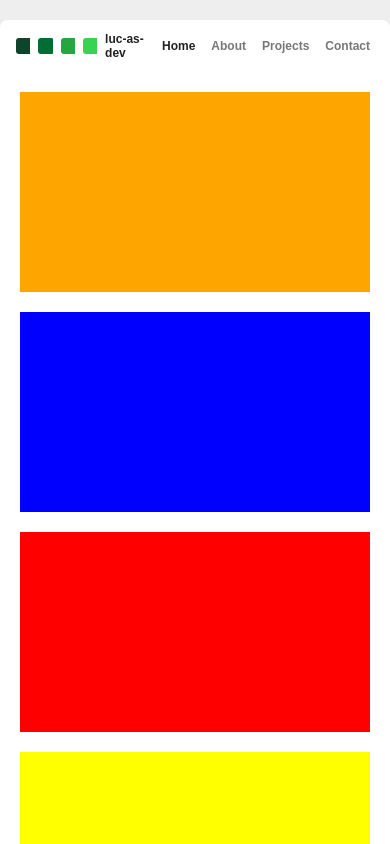
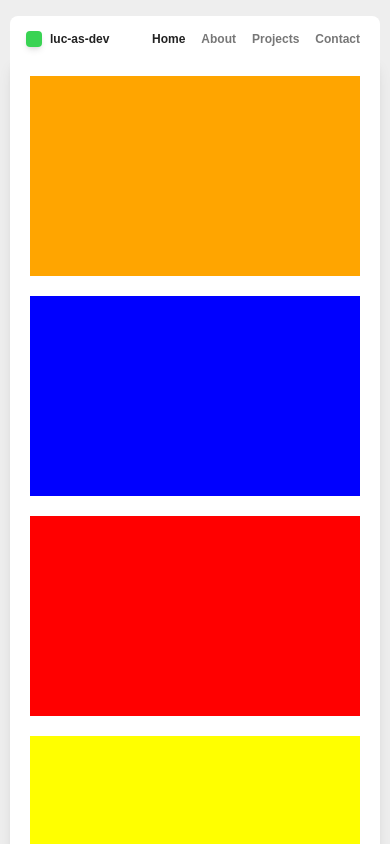
Before and after one commit to luc-as-dev/portfolio-react, a React (Vite) app in the folder client/: page / in a window 390 px wide. Shown: the top 844 px of the page. Built offline with nearby package versions, Linux system fonts and the light colour scheme.

Commit message:
added media query

```diff
--- a/client/src/App.scss
+++ b/client/src/App.scss
@@ -10,3 +10,9 @@
     border-radius: 0 0 8px 8px;
   }
 }
+
+@media (max-width: 1064px) {
+ .app {
+    margin: 10px;
+  }
+}
--- a/client/src/components/Navbar/Navbar.scss
+++ b/client/src/components/Navbar/Navbar.scss
@@ -29,17 +29,22 @@
         width: 16px;
         border-radius: 4px;
 
-        &.one {
+        &-fill {
+          width: 16px;
+          height: 16px;
+
+          &.nr1 {
             fill: #0e4429;
           }
-        &.two {
+          &.nr2 {
             fill: #006d32;
           }
-        &.three {
+          &.nr3 {
             fill: #26a641;
           }
-        &.four {
+          &.nr4 {
             fill: #39d353;
+          }
         }
       }
 
@@ -82,3 +87,17 @@
     height: calc(var(--navbar-top) + 10px);
   }
 }
+
+@media (max-width: 440px) {
+ .navbar {
+    &-inner {
+      &-logo {
+        &-symbol {
+          &.nr1, &.nr2, &.nr3{
+            display: none;
+          }
+        }
+      }
+    }
+  }
+}
--- a/client/src/components/Navbar/Navbar.tsx
+++ b/client/src/components/Navbar/Navbar.tsx
@@ -7,41 +7,17 @@ export default function Navbar({}: Props) {
     <div className="navbar">
       <div className="navbar-inner">
         <a className="navbar-inner-logo" href="https://github.com/luc-as-dev">
-          <svg width="16" height="16">
-            <rect
-              width="16"
-              height="16"
-              rx="3"
-              ry="3"
-              className="navbar-inner-logo-symbol one"
-            ></rect>
+          <svg className="navbar-inner-logo-symbol nr1">
+            <rect className="navbar-inner-logo-symbol-fill nr1"></rect>
           </svg>
-          <svg width="16" height="16">
-            <rect
-              width="16"
-              height="16"
-              rx="3"
-              ry="3"
-              className="navbar-inner-logo-symbol two"
-            ></rect>
+          <svg className="navbar-inner-logo-symbol nr2">
+            <rect className="navbar-inner-logo-symbol-fill nr2"></rect>
           </svg>
-          <svg width="16" height="16">
-            <rect
-              width="16"
-              height="16"
-              rx="3"
-              ry="3"
-              className="navbar-inner-logo-symbol three"
-            ></rect>
+          <svg className="navbar-inner-logo-symbol nr3">
+            <rect className="navbar-inner-logo-symbol-fill nr3"></rect>
           </svg>
-          <svg width="16" height="16">
-            <rect
-              width="16"
-              height="16"
-              rx="3"
-              ry="3"
-              className="navbar-inner-logo-symbol four"
-            ></rect>
+          <svg className="navbar-inner-logo-symbol nr4">
+            <rect className="navbar-inner-logo-symbol-fill nr4"></rect>
           </svg>
           <h3 className="navbar-inner-logo-text">luc-as-dev</h3>
         </a>
```
Lines whose indentation alone changed are shown as unchanged.
